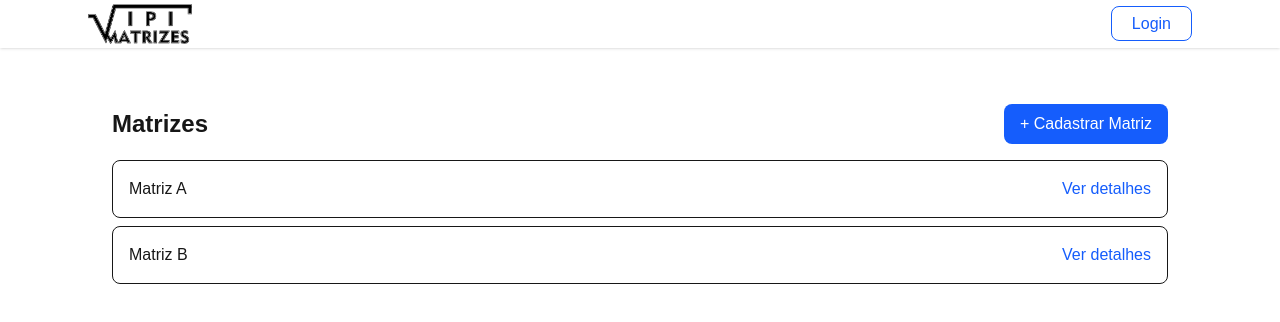
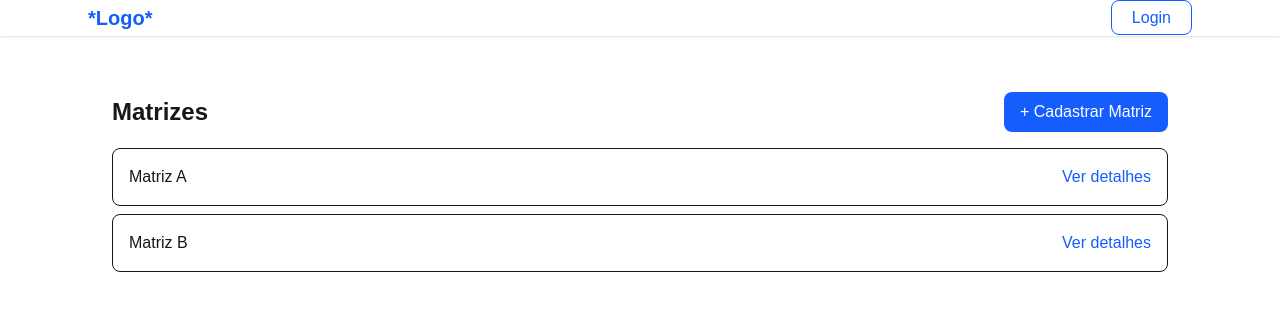
Before and after one commit to FelipeLandmeier/crud-matrizes, a Next.js app: page /matrizes in a window 1280 px wide. Shown: the top 322 px of the page. Built offline with nearby package versions, Linux system fonts and the light colour scheme.

Commit message:
Alteração navbar

```diff
--- a/app/layout.tsx
+++ b/app/layout.tsx
@@ -15,10 +15,11 @@ export default function RootLayout({
   return (
     <html lang="pt-br">
       <body className="bg-gray-50 text-gray-800">
-        <header className="bg-white shadow-sm">
+        <header className="bg-gray50 shadow-sm">
           <div className="max-w-6xl mx-auto px-6 py-1 flex justify-between items-center">
             <Link href="/" className="text-xl font-bold text-blue-600 hover:text-blue-700 transition">
-            <img src="/images/vipi_matrizes_0.png" alt="Logo da Empresa" className="h-10 w-auto"/>
+            {/* <img src="/images/vipi_matrizes_0.png" alt="Logo da Empresa" className="h-10 w-auto"/> */}
+            *Logo*
             </Link>
             <nav>
               <Link
```
